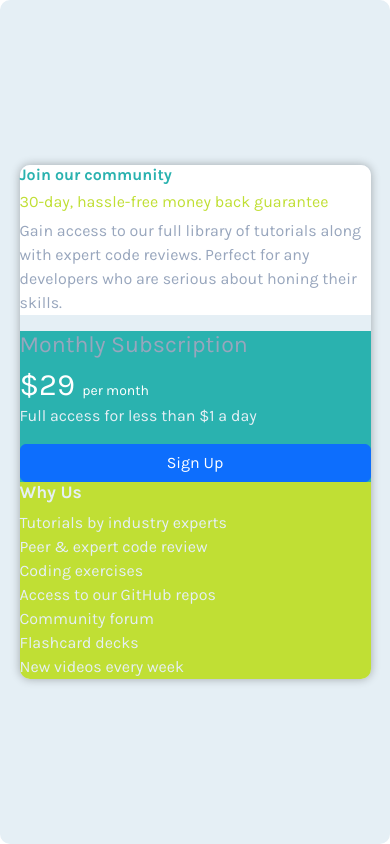
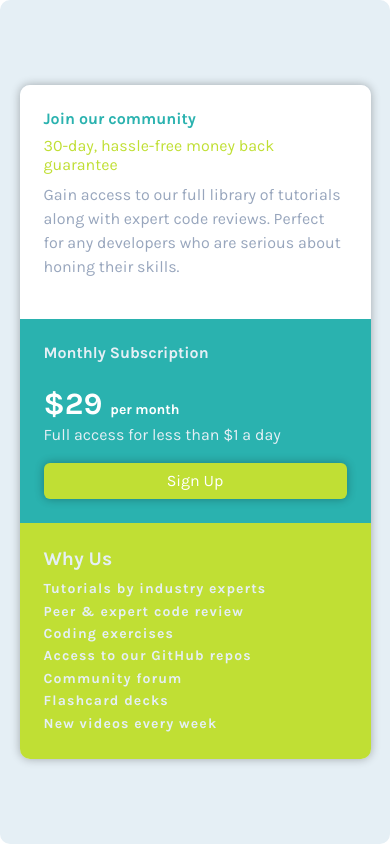
Before and after one commit to Edsonromeumaier/Single-price, a plain HTML site: page index.html in a window 390 px wide. Drawn offline with nearby package versions, Linux system fonts and the light colour scheme.

Commit message:
Atualiza

```diff
--- a/style.css
+++ b/style.css
@@ -20,20 +20,11 @@ html:focus-within {
 @media only screen and (max-width:634px) {
 
 
-    #body{
-        background-color: var(--GrayishBlue);
-        border: 0;
-        margin: 0;
-        padding: 0;
-    }
-
-
     main{
             min-height: 100vh;
             display: flex;
             flex-direction: column;
             justify-content: center;
-            align-items: center;
             background-color: var(--LightGray);
             padding-top: 1.5em;
             padding-bottom: 1.5em;
@@ -45,6 +36,7 @@ html:focus-within {
    .wrapperm{
 
         width: 90%;
+        margin: 0 auto;
         border-radius: 10px;
         background-color: var(--LightGray);
         box-shadow: 0 0 10px rgba(0, 0, 0, 0.3);
@@ -60,6 +52,7 @@ html:focus-within {
         font-family: Karla, sans-serif;
         border-top-left-radius: 10px;
         border-top-right-radius: 10px;
+        padding: 1.5rem;
       }
 
     .item-1 h2{
@@ -82,38 +75,62 @@ html:focus-within {
         width: 100%;
         margin:0;
         background-color: var(--Cyan);
+        padding: 1.5rem;
     }
+
     .item-2 h3{
-        color: var(--GrayishBlue);
+        font-size: 1em;
+        font-weight: 700;
+        padding-bottom: 1rem;
+        color: var(--LightGray);
 
     }
     .item-2 span{
-        color: #ffffff
+        color: #ffffff;
+        font-weight: bold;
     }
+
     .item-2 price{
         color: var(--LightGray);
     }
     .item-2 p{
         color:var(--LightGray);
     }
-    .item-2 .btn-lg{
+    .item-2 .btn-primary{
         background-color:var(--BrightYellow);
+        box-shadow: 0px 0px 10px rgba(0, 0, 0, 0.3);
+        border: none;
     }
-
+    .item-2 .btn-primary:active{
+        background-color: var(--lightCyan);
+        color: #ffffff;
+        transition: background-color 0.5s ease;
+    }
     .item-3{
         width: 100%;
         margin:0;
+        font-size: 1.1em;
+        font-weight: bold;
         background-color: var(--BrightYellow);
         list-style-type: none;
         color: var(--LightGray);
         border-bottom-left-radius: 10px;
         border-bottom-right-radius: 10px;
+        padding: 1.5rem;
     }
-
     .item-3 h3{
         font-size: 1.1em;
         font-weight: bold;
     }
+
+    .item-3 .list{
+        list-style-type: none;
+        font-size: 14px;
+        letter-spacing: 0.08em;
+        line-height: 1.6;
+    }
+
+
 
 }
 
```
Also changed, not shown: images/Screen Shot 2023-05-16 at 15.01.02.png (added), images/Screen Shot 2023-05-16 at 15.03.12.png (added), 1 other file.
